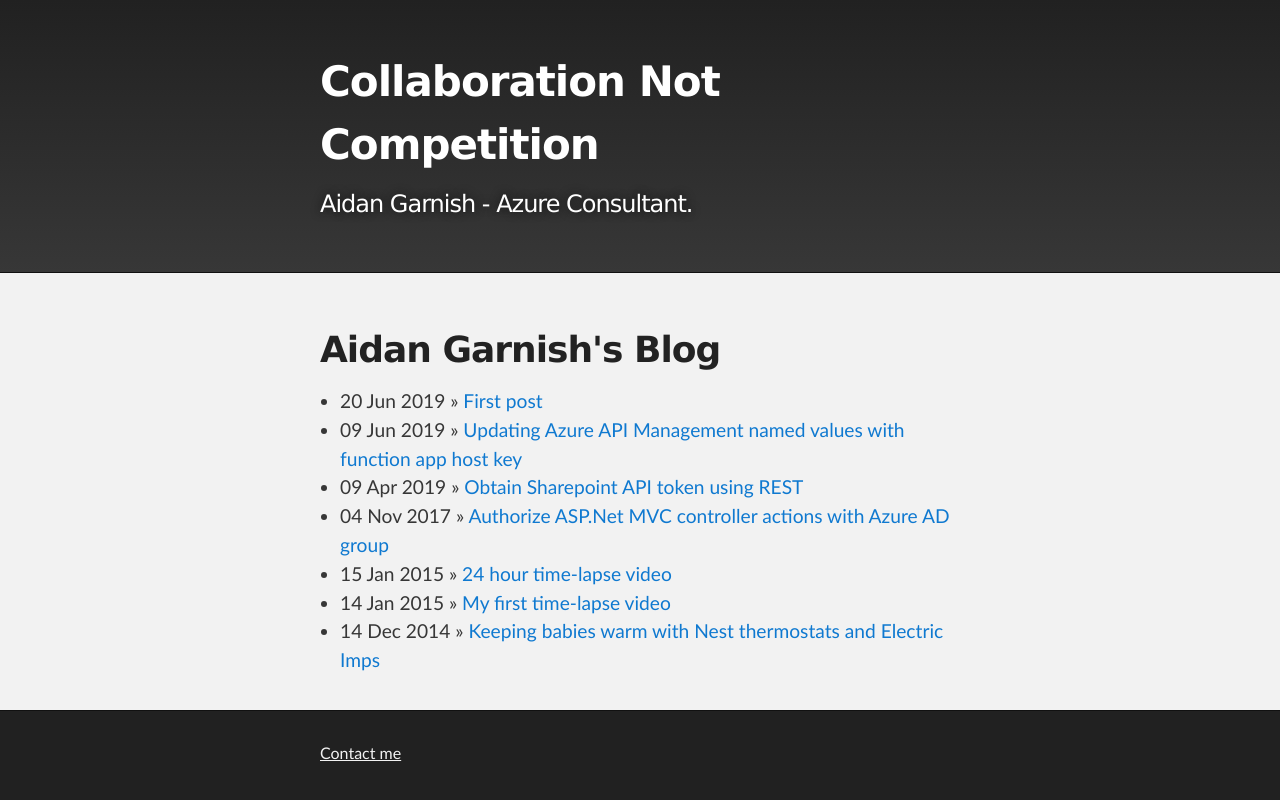
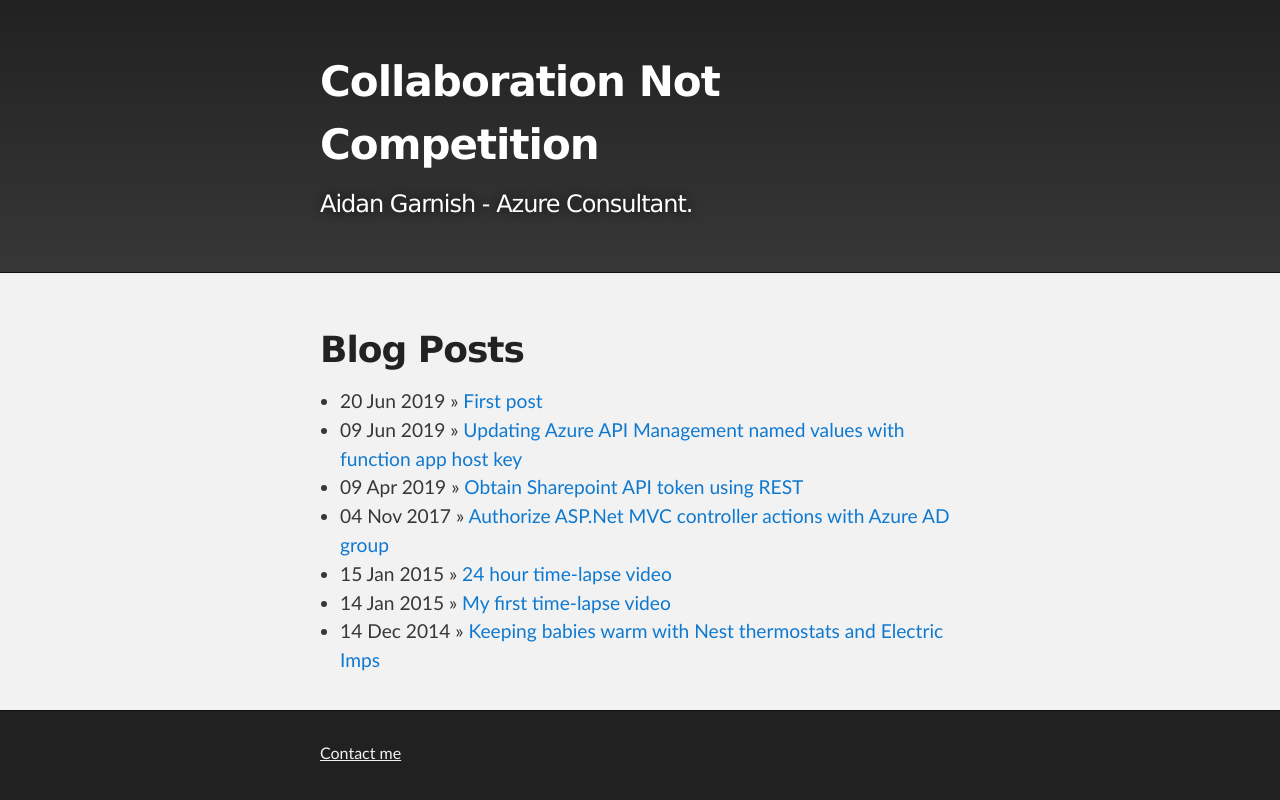
Before and after one commit to aidangarnish/aidangarnish.github.io, a Jekyll site: the page built from blog/index.html, in a window 1280 px wide. Shown: the top 800 px of the page. Built offline with Jekyll 4.4.1, drawn with Linux system fonts in a browser that asks for light colours.

Commit message:
Updated front matter

```diff
--- a/_layouts/default.html
+++ b/_layouts/default.html
@@ -26,7 +26,7 @@
     <!-- MAIN CONTENT -->
     <div id="main_content_wrap" class="outer">
       <section id="main_content" class="inner">
-        <h1>{{post.title}}</h1>
+        <h1>{{page.title}}</h1>
         {{ content }}
       </section>
     </div>
--- a/blog/index.html
+++ b/blog/index.html
@@ -1,8 +1,8 @@
 ---
 layout: default
-title: Aidan Garnish's Blog
+title: Blog Posts
 ---
-	<h1>{{ page.title }}</h1>
+
 	<ul class="posts">
 
 	  {% for post in site.posts %}
```
